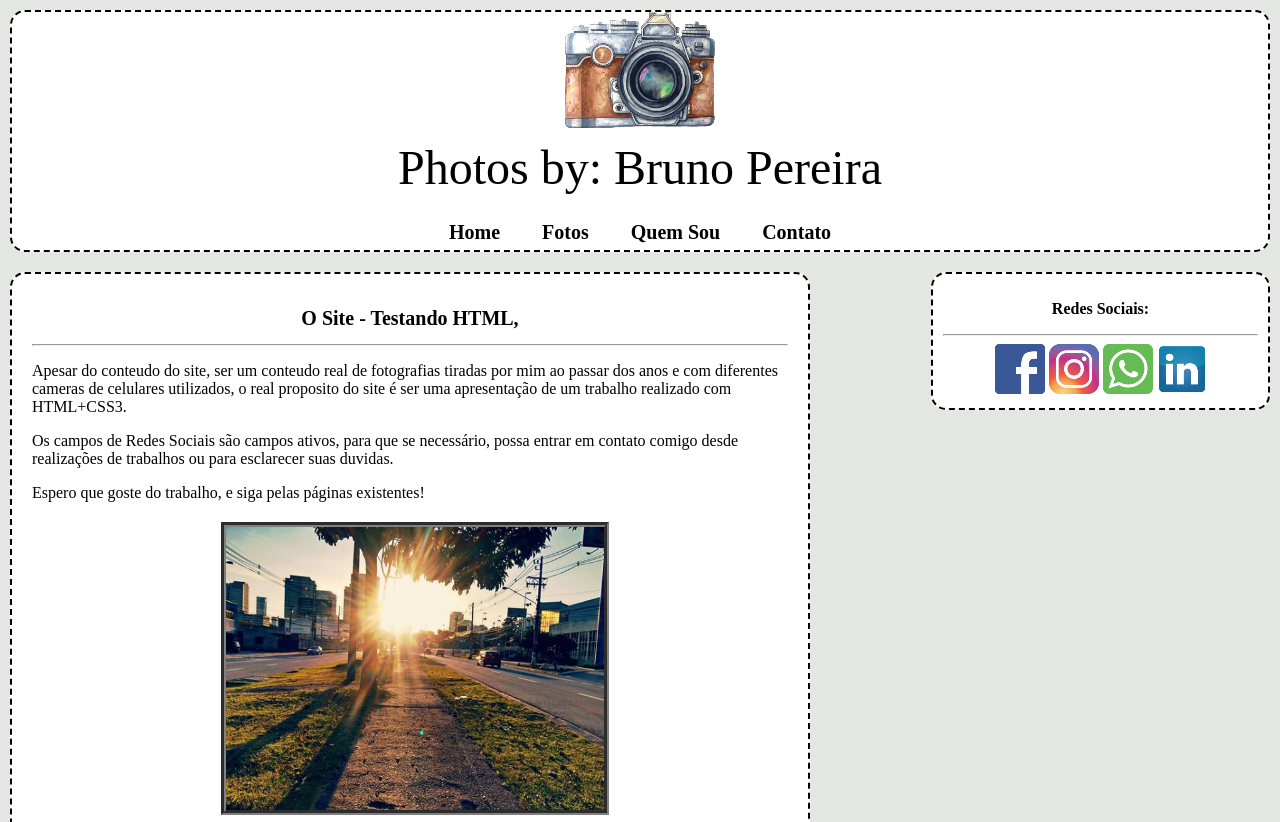
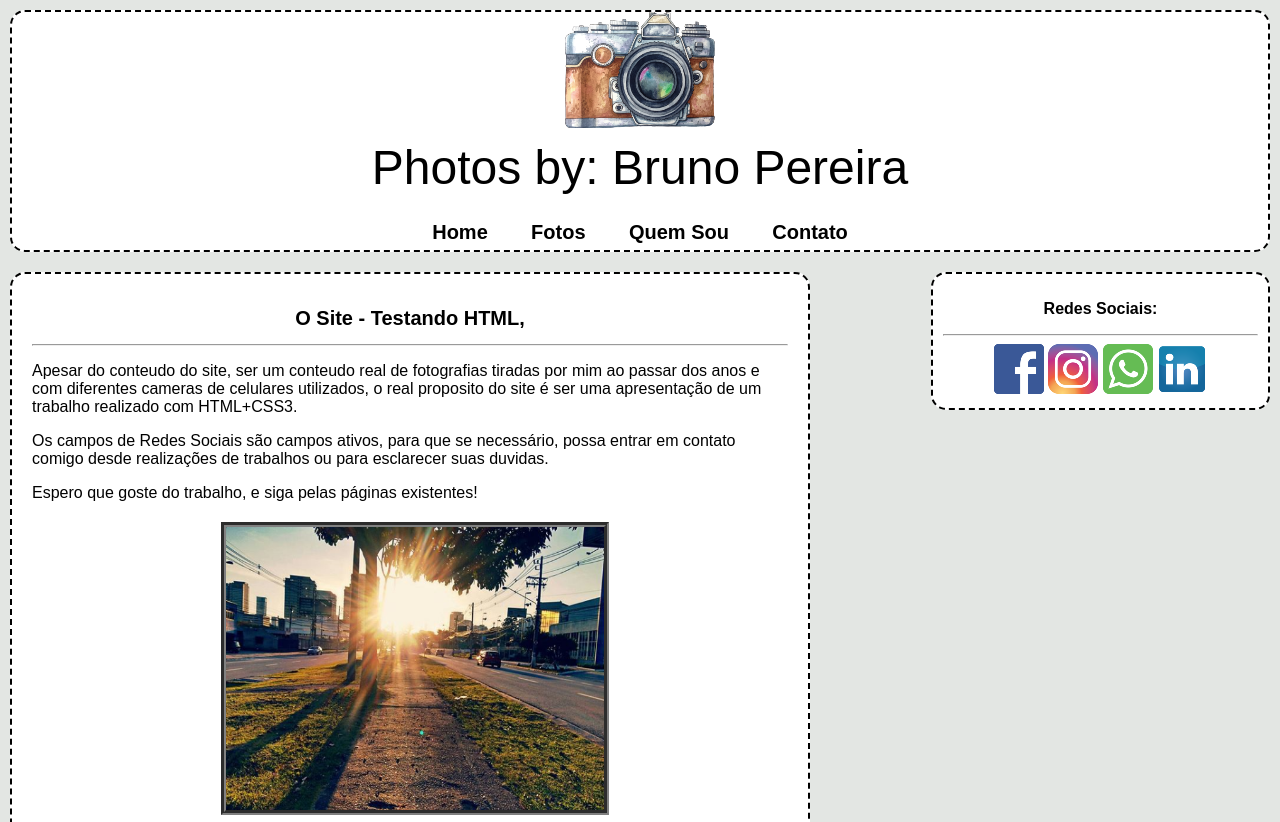
Before and after one commit to brunopereira019/00-meuprojeto, a plain HTML site: page index.html in a window 1280 px wide. Shown: the top 822 px of the page. Drawn offline with Linux system fonts and the light colour scheme.

Commit message:
Update estilo.css

```diff
--- a/css/estilo.css
+++ b/css/estilo.css
@@ -2,7 +2,7 @@ body{
     margin: 0px;
     padding: 10px;;
     background-color: rgb(227, 230, 227);
-    font-family: Bradley Hand, serif;
+    font-family: Marker Felt, fantasy;
     font-size: 16px;
 
 }
```
